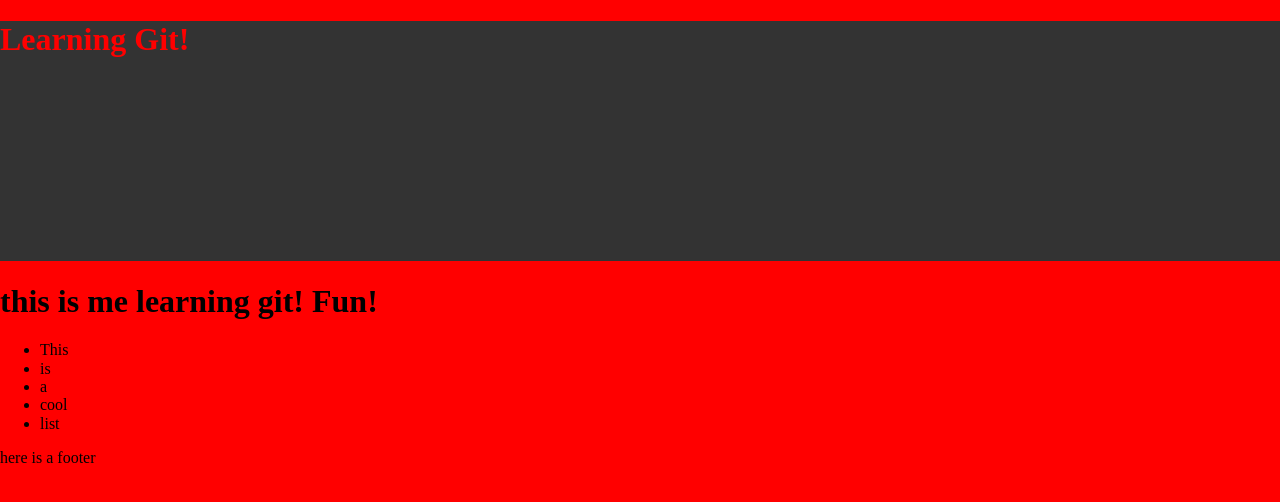
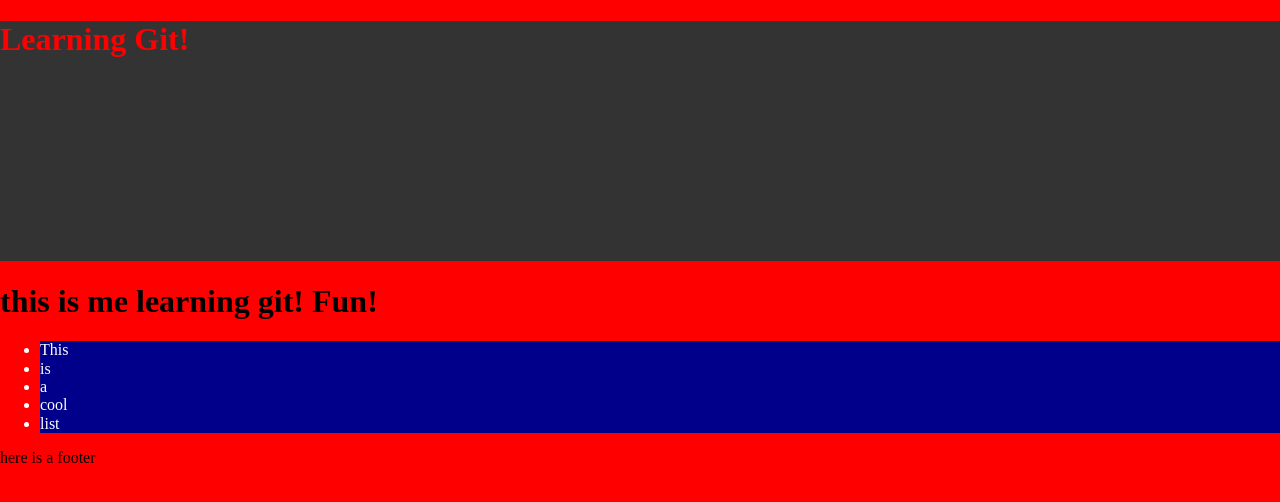
Before and after one commit to Matt01270/learning-about-git, a plain HTML site: page index.html in a window 1280 px wide. Drawn offline with Linux system fonts and the light colour scheme.

Commit message:
added list styles

```diff
--- a/styles.css
+++ b/styles.css
@@ -15,3 +15,8 @@ header {
     color: red;
     min-height: 30vh;
 }
+
+.list ul li {
+    background: darkblue;
+    color: white;
+}
```
